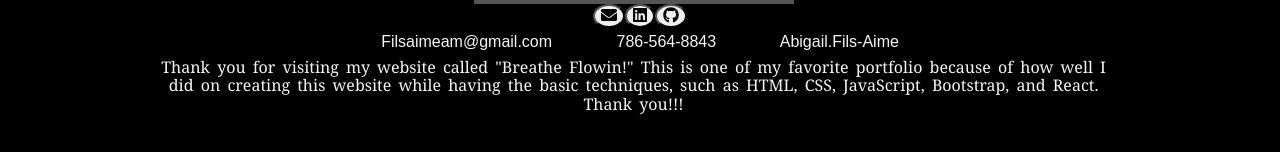
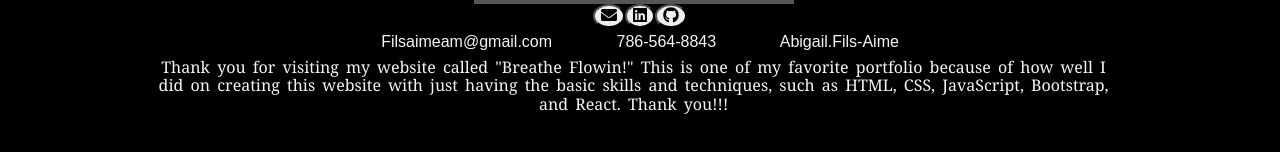
Before and after one commit to AbigailLevi/Breatheflowin, a React (Create React App) app: page /home in a window 1280 px wide. Shown: the part 2357-2509 px from the top of the page. Built offline with nearby package versions, Linux system fonts and the light colour scheme; the HTML template or start-up script is replaced by a standard one.

Commit message:
Updatedbycode

```diff
--- a/src/Footer.js
+++ b/src/Footer.js
@@ -26,7 +26,7 @@ const Footer = () => {
         <div className="footerdescript">
           Thank you for visiting my website called "Breathe Flowin!" This
           is one of my favorite portfolio because of how well I did on creating this
-          website while having the basic techniques, such as HTML, CSS,
+          website with just having the basic skills and techniques, such as HTML, CSS,
           JavaScript, Bootstrap, and React. Thank you!!!
         </div>
       </div>
```
